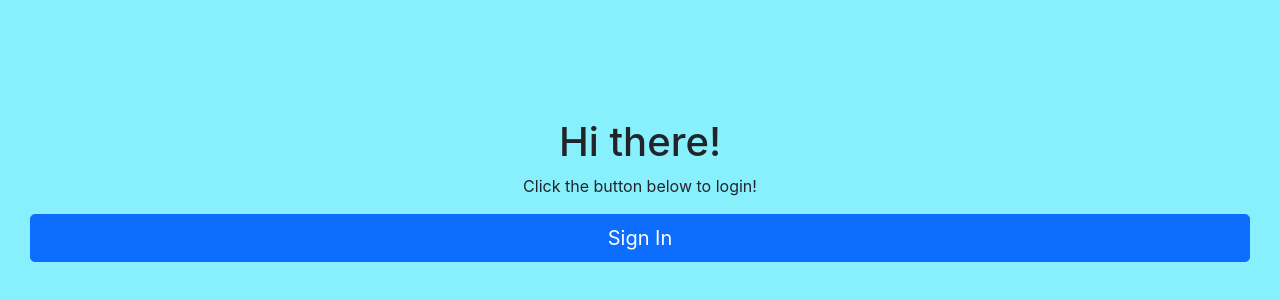
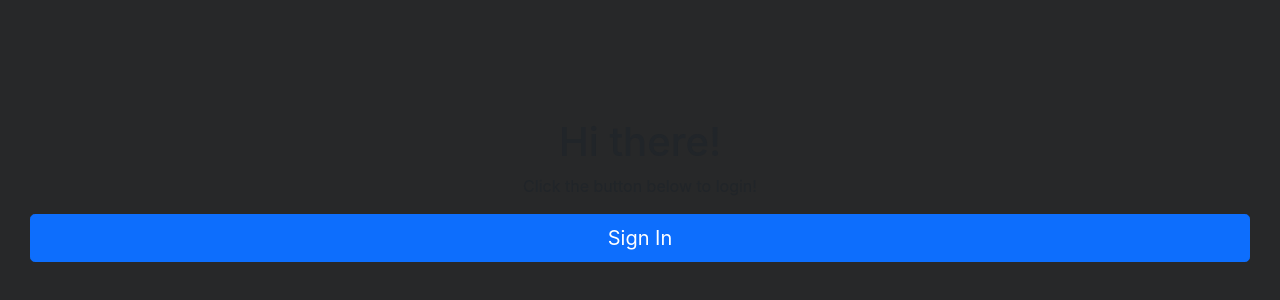
Before and after one commit to Gnashed/itinerary-planning-FE, a Next.js app: page / in a window 1280 px wide. Shown: the part 130-430 px from the top of the page. Built offline with nearby package versions, Linux system fonts and the light colour scheme; no server answers.

Commit message:
changed background color to dark grey

```diff
--- a/styles/globals.css
+++ b/styles/globals.css
@@ -18,5 +18,5 @@ a {
 }
 
 body {
-  background-color: #88effd;
+  background-color: #272829;
 }
```
